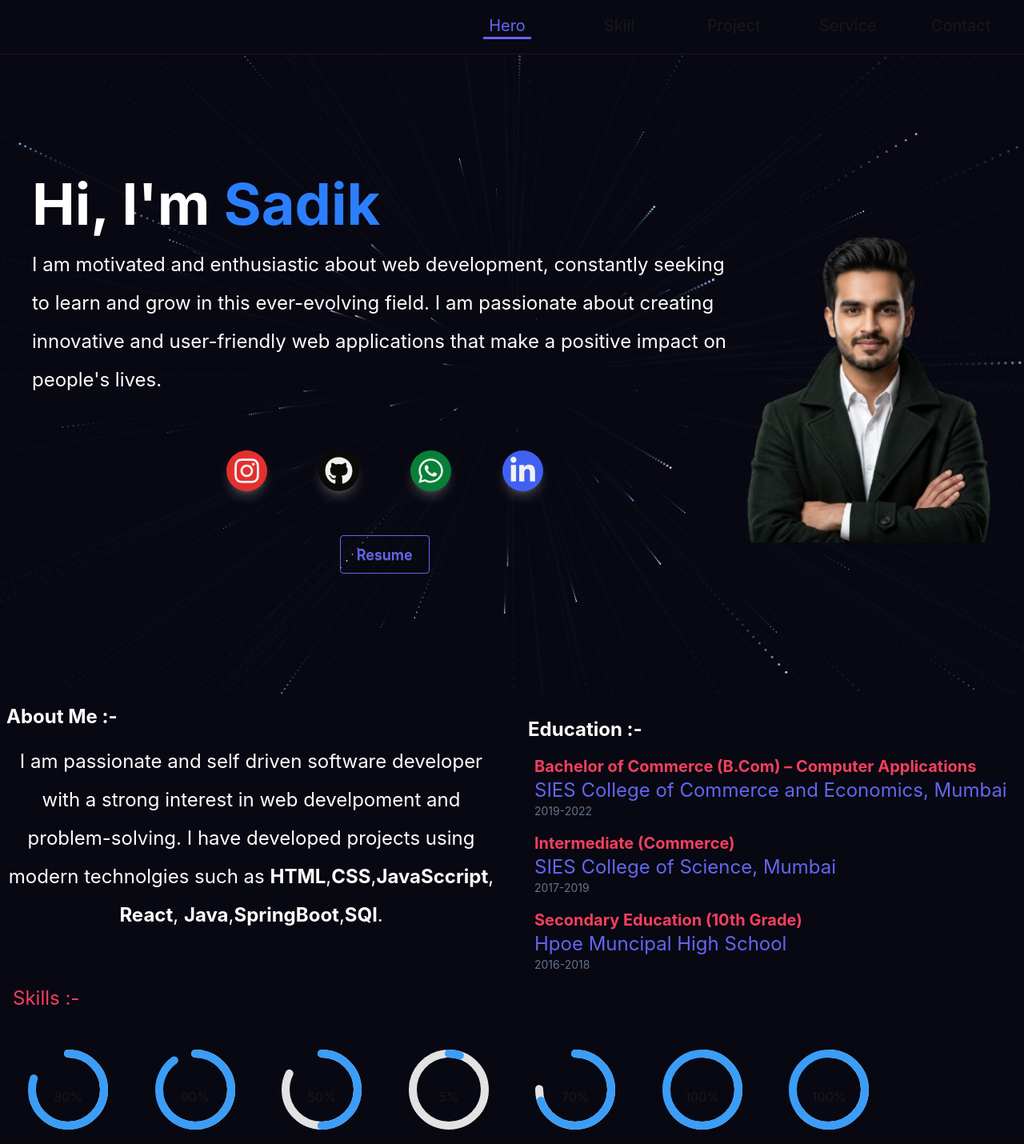
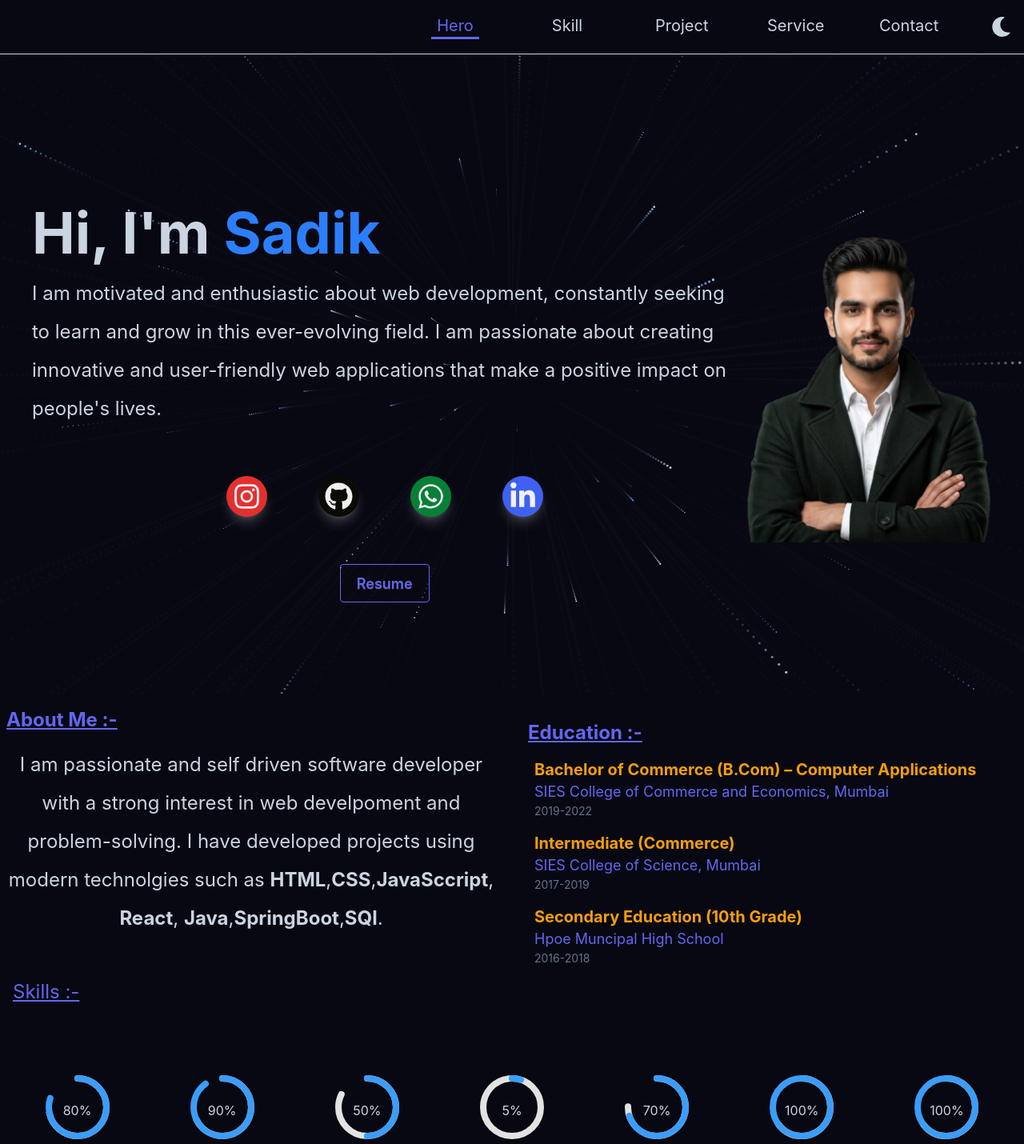
Before and after one commit to Sadik1433/Portfolio, a React app: page / in a window 1280 px wide. Shown: the top 1430 px of the page at 80% size. Built offline with nearby package versions, Linux system fonts and the light colour scheme; the HTML template or start-up script is replaced by a standard one.

Commit message:
colors updated

```diff
--- a/src/App.css
+++ b/src/App.css
@@ -1,4 +1,4 @@
-:root {
+/* :root {
   --color-primary: #6366f1;
   --color-secondary: #f43f5e;
   --color-accent: #22d3ee;
@@ -16,10 +16,52 @@
   --color-text-highlight: #f43f5e;
   --glass-bg: rgba(255, 255, 255, 0.08);
   --glass-brd: rgba(255, 255, 255, 0.18);
+} */
+
+/* DARK THEME */
+:root {
+  --color-primary: #6366f1;
+  --color-secondary: #f43f5e;
+  --color-accent: #22d3ee;
+  --color-success: #10b981;
+  --color-warning: #f59e0b;
+  --color-danger: #ef4444;
+  --color-info: #3b82f6;
+  --bg-color: #080812;
+  --card-color: rgba(15, 23, 42, 0.7);
+  --color-bg-sidebar: #111827;
+  --color-bg-input: rgba(30, 41, 59, 0.7);
+  --color-text-heading: #f8fafc;
+  --color-text-body: #cbd5e1;
+  --color-text-muted: #64748b;
+  --color-text-highlight: #f43f5e;
+  --glass-bg: rgba(255, 255, 255, 0.08);
+  --glass-brd: rgba(255, 255, 255, 0.18);
 }
+/* LIGHT THEME */
 
+[data-theme="dark"] {
+  --color-primary: #4f46e5;
+  --color-secondary: #e11d48;
+  --color-accent: #0891b2;
+  --color-success: #059669;
+  --color-warning: #d97706;
+  --color-danger: #dc2626;
+  --color-info: #2563eb;
+  --bg-color: #f8fafc;
+  --card-color: rgba(255, 255, 255, 0.9);
+  --color-bg-sidebar: #ffffff;
+  --color-bg-input: rgba(226, 232, 240, 0.7);
+  --color-text-heading: #0f172a;
+  --color-text-body: #0c121b;
+  --color-text-muted: #64748b;
+  --color-text-highlight: #e11d48;
+  --glass-bg: rgba(255, 255, 255, 0.6);
+  --glass-brd: rgba(148, 163, 184, 0.2);
+}
 body {
   background-color: var(--bg-color);
+  color: var(--color-text-body);
   overflow: hidden;
   overflow-x: hidden;
   overflow-y: scroll;
@@ -39,3 +81,10 @@ a {
   list-style: none;
   text-decoration: none;
 }
+
+* {
+  user-select: none;
+  -webkit-user-select: none; /* Safari */
+  -moz-user-select: none; /* Firefox */
+  -ms-user-select: none; /* IE/Edge */
+}
--- a/src/components/Contact.jsx
+++ b/src/components/Contact.jsx
@@ -9,7 +9,7 @@ const Contact = () => {
   return (
     <section id="contact" className="w-full px-2">
       <div className="px-2">
-        <h5 className="text-lg font-bold">Get In Touch</h5>
+        <h5 className="text-lg font-bold text-[var(--color-primary)]">Get In Touch</h5>
         <p className="mt-4 text-lg leading-6 md:text-xl lg:text-2xl lg:leading-10">
           I am actively seeking internship and entry-level opportunities where I
           can apply my skills, learn from experienced professionals, and
@@ -20,7 +20,7 @@ const Contact = () => {
       <div className="grid grid-cols-1 md:grid-cols-2 gap-[35px] boxShadow p-[30px]  rounded-xl">
         <aside className="w-full flex flex-col rounded-md">
           <div className="mb-10">
-            <h1 className="text-[2rem] font-[600] leading-[35px] text-white">
+            <h1 className="text-[2rem] font-[600] leading-[35px] text-[var(--color-info)]">
               Contact Information
             </h1>
           </div>
--- a/src/components/Hero.jsx
+++ b/src/components/Hero.jsx
@@ -7,28 +7,28 @@ const Hero = () => {
     <StarField>
       <section
         id="hero"
-        className="h-screen  text-white z-10 px-4 md:px-8 lg:px-10"
+        className="z-10 px-4 py-2 md:px-5 lg:px-10 lg:h-screen"
       >
-        <div className="flex h-full flex-col items-center  text-center md:flex-row  md:text-left ">
-          <div className="mt-8 flex space-x-4 order-0 md:space-x-0  lg:order-2">
+        <div className="flex h-full flex-col items-center  text-center md:flex-row   md:text-left ">
+          <div className="mt-8 flex space-x-4 order-0 md:space-x-0 md:order-1 lg:order-2">
             <img
               src={profile}
               alt="Hero Image"
-              className="w-50 object-contain  md:w-250"
+              className="w-40 md:w-50 object-contain  md:w-250"
             />
           </div>
-          <div>
-            <h1 className="text-5xl font-bold  md:text-6xl lg:text-7xl">
+          <div className="md:mt-18">
+            <h1 className="text-3xl font-bold text-left md:text-5xl lg:text-7xl">
               Hi, I'm <span className="text-blue-500 z-[-10]">Sadik</span>
             </h1>
-            <p className="mt-4 text-lg leading-6 md:text-xl lg:text-2xl lg:leading-12">
+            <p className="mt-2 text-lg leading-6 md:text-xl md:mt-4  lg:text-2xl lg:leading-12">
               I am motivated and enthusiastic about web development, constantly
               seeking to learn and grow in this ever-evolving field. I am
               passionate about creating innovative and user-friendly web
               applications that make a positive impact on people's lives.
             </p>
             <Icons />
-            <div className="flex justify-center mt-[30px]  md:mt-[50px] ">
+            <div className="flex justify-center  mt-[0px]  md:mt-[50px] ">
               <a href="/resume.pdf" target="_blank" rel="noopener noreferrer">
                 <button className="btn btn-lg  btn-outline btn-primary">Resume</button>
               </a>
--- a/src/components/Icons.jsx
+++ b/src/components/Icons.jsx
@@ -36,9 +36,9 @@ const icons = [
 const Icons = () => {
   return (
     <div className="h-30 flex  justify-center  gap-5 flex-wrap md:gap-16 ">
-      {icons.map((e) => {
+      {icons.map((e, i) => {
         return (
-          <div className="relative top-16 group">
+          <div className="relative top-5 md:top-15 group" key={i}>
             <button
               style={{
                 backgroundColor: e.bg,
--- a/src/components/Navbar.jsx
+++ b/src/components/Navbar.jsx
@@ -1,18 +1,28 @@
-import { useState } from "react";
+import { useState, useEffect } from "react";
 import { Link as ScrollLink } from "react-scroll";
 import { CiMenuFries } from "react-icons/ci";
-
+import { FaMoon, FaSun } from "react-icons/fa";
 const sections = ["hero", "skill", "project", "service", "contact"];
 
 const ResponsiveNavbar = () => {
   const [mobileSidebarOpen, setMobileSidebarOpen] = useState(false);
+  const [theme, setTheme] = useState("light");
+
+  useEffect(() => {
+    document.documentElement.setAttribute("data-theme", theme);
+  }, [theme]);
+
+  const toggleTheme = () => {
+    setTheme((prev) => (prev === "dark" ? "light" : "dark"));
+  };
 
   return (
-    <nav className="sticky top-0   w-full bg-[var(--bg-color)] px-[40px] py-[18px] z-1000 border-b-1">
+    <nav className="sticky top-0 bg-[var(--bg-color)] md:px-[0px] py-[18px] z-1000 border-b-1">
       <ul className="gap-20 text-[1rem]  md:flex hidden md:justify-end px-4">
-        {sections.map((e) => {
+        {sections.map((e, i) => {
           return (
             <ScrollLink
+              key={i}
               to={e}
               spy={true}
               smooth={true}
@@ -20,12 +30,18 @@ const ResponsiveNavbar = () => {
               duration={500}
               activeClass="text-[var(--color-primary)] text-2xl  border-b-3  "
             >
-              <li className="w-15 text-center bg-transparent  text-xl text-bold before:w-0 hover:before:w-full before:bg-[#3B9DF8] before:transition-all before:duration-300 before:absolute relative before:rounded-full before:bottom-[-2px]  hover:text-[var(--color-primary)] transition-all duration-300 before:left-0 cursor-pointer capitalize">
+              <li className="w-15 text-center bg-transparent text-[var(--text-color)]  text-xl text-bold before:w-0 hover:before:w-full before:bg-[#3B9DF8] before:transition-all before:duration-300 before:absolute relative before:rounded-full before:bottom-[-2px]  hover:text-[var(--color-primary)] transition-all duration-300 before:left-0 cursor-pointer capitalize">
                 {e}
               </li>
             </ScrollLink>
           );
         })}
+        <button
+          onClick={toggleTheme}
+          className="toggle-theme text-[var(--heading-colr)]"
+        >
+          {theme === "light" ? <FaMoon size={25} /> : <FaSun size={25} />}
+        </button>
       </ul>
 
       <div className="w-screen flex justify-end  gap-[10px]">
@@ -39,9 +55,10 @@ const ResponsiveNavbar = () => {
         className={` ${mobileSidebarOpen ? "translate-x-0 opacity-100 z-20" : "translate-x-[0px] opacity-0 z-[-1]"} md:hidden bg-white p-4 text-center absolute top-[65px] dark:bg-slate-700 right-0 w-full sm:w-[50%] rounded-md transition-all duration-300`}
       >
         <ul className="items-center gap-[20px] text-[1rem] text-white flex flex-col">
-          {sections.map((e) => {
+          {sections.map((e, i) => {
             return (
               <ScrollLink
+                key={i}
                 to={e}
                 spy={true}
                 smooth={true}
--- a/src/components/ProgressBar.jsx
+++ b/src/components/ProgressBar.jsx
@@ -3,7 +3,7 @@ const ProgressBar = ({name,value}) => {
 
     return (
         <div className="flex flex-col items-center gap-5">
-            <div className="relative w-[100px] h-[100px]">
+            <div className="relative w-[60px] h-[60px] md:w-[80px] h-[80px]">
                 <svg className="w-full h-full" viewBox="0 0 100 100">
                     <circle
                         cx="50"
@@ -51,11 +51,11 @@ const ProgressBar = ({name,value}) => {
                     />
                 </svg>
 
-                <p className="absolute top-[35px] right-[50px] translate-x-1/2 transform translate-y-1/2">{value}%</p>
+                <p className="absolute top-[18px] right-[30px] md:top-[20px] md:right-[40px] translate-x-1/2 transform translate-y-1/2">{value}%</p>
             </div>
 
             <button
-                    className={`bg-blue-500 w-full rounded-md  text-[0.8rem] px-2 py-1 mx-auto`}>{name}
+                    className={`bg-transparent border border-[var(--color-info)] w-full rounded-md font-bold  text-[0.8rem] px-2 py-1 mx-auto`}>{name}
             </button>
         </div>
     );
--- a/src/components/Skills.jsx
+++ b/src/components/Skills.jsx
@@ -60,11 +60,11 @@ const skills = [
 ];
 const Skills = () => {
   return (
-    <section id="skill" className=" md:h-screen w-screen px-2 py-3">
+    <section id="skill" className="md:h-auto lg:h-screen w-screen px-2 py-4">
       <div className="relative  text-xl text-white flex flex-col gap-10 md:flex-row md:text-xl lg:text-2xl">
         <div className="md:flex-1">
-          <h1 className="text-2xl font-bold">About Me :-</h1>
-          <p className="mt-4 text-[16px] text-center leading-6 md:text-xl lg:text-2xl lg:leading-12">
+          <h1 className="text-2xl font-bold text-[var(--color-primary)] underline">About Me :-</h1>
+          <p className="mt-4 text-[16px] text-[var(--color-text-body)] text-center leading-6 md:text-xl lg:text-2xl lg:leading-12">
             I am passionate and self driven software developer with a strong
             interest in web develpoment and problem-solving. I have developed
             projects using modern technolgies such as <strong>HTML</strong>,
@@ -74,16 +74,16 @@ const Skills = () => {
           </p>
         </div>
         <div className="md:flex-1 py-4">
-          <h1 className="text-2xl font-bold">Education :-</h1>
+          <h1 className="text-2xl font-bold text-[var(--color-primary)] underline">Education :-</h1>
           {education.map((e, i) => {
             return (
-              <div key={i} className="mt-4 px-2">
-                <h1 className="text-xl font-bold text-[var(--color-text-highlight)]">
+              <div key={i} className="mt-4 px-2 " >
+                <h1 className="text-xl font-bold text-[var(--color-warning)]">
                   {e.class}
                 </h1>
-                <h3 className="text-md semi-bold text-[var(--color-primary)]">
+                <h4 className="text-lg text-[var(--color-primary)]">
                   {e.college}
-                </h3>
+                </h4>
                 <h6 className="text-sm text-[var(--color-text-muted)]">
                   {e.year}
                 </h6>
@@ -92,8 +92,8 @@ const Skills = () => {
           })}
         </div>
       </div>
-      <h1 className="text-2xl text-[var(--color-secondary)] pl-2">Skills :-</h1>
-      <ul className="px-2 py-2 relative md:top-10 lmd:text-xl lg:text-2xlg:top-20 grid grid-cols-3 gap-5 md:grid-cols-5 lg:grid-cols-8 ">
+      <h1 className="text-2xl text-[var(--color-primary)] pl-2 underline">Skills :-</h1>
+      <ul className="px-2 py-2 relative md:top-10 lmd:text-xl  lg:top-20 grid grid-cols-3 gap-5 md:grid-cols-5 lg:grid-cols-7 ">
         {skills.map((s, i) => {
           return (
             <ProgressBar key={i} name={s.name} value={s.value}/>
```
Also changed, not shown: src/components/Footer.jsx (+4 -4 lines), src/components/Project.jsx (+4 -4 lines), src/components/Service.jsx (+5 -5 lines).
